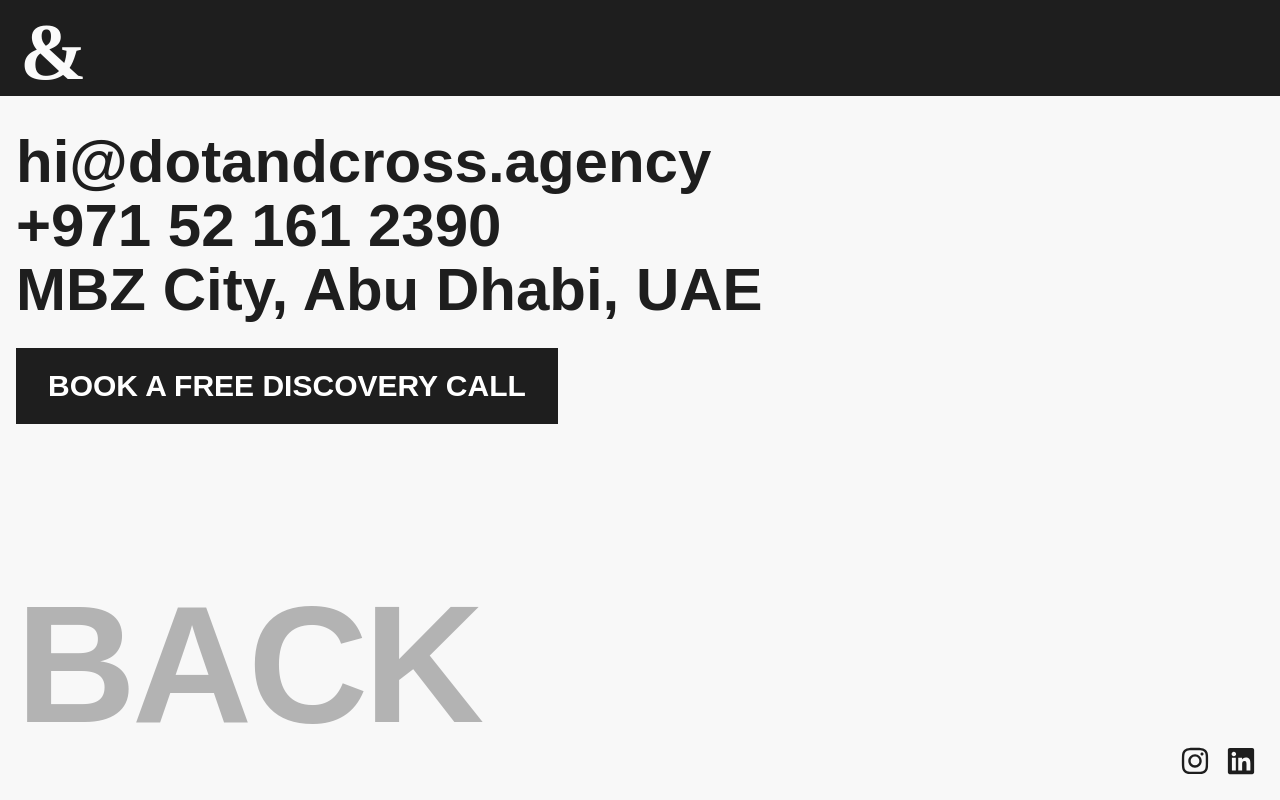
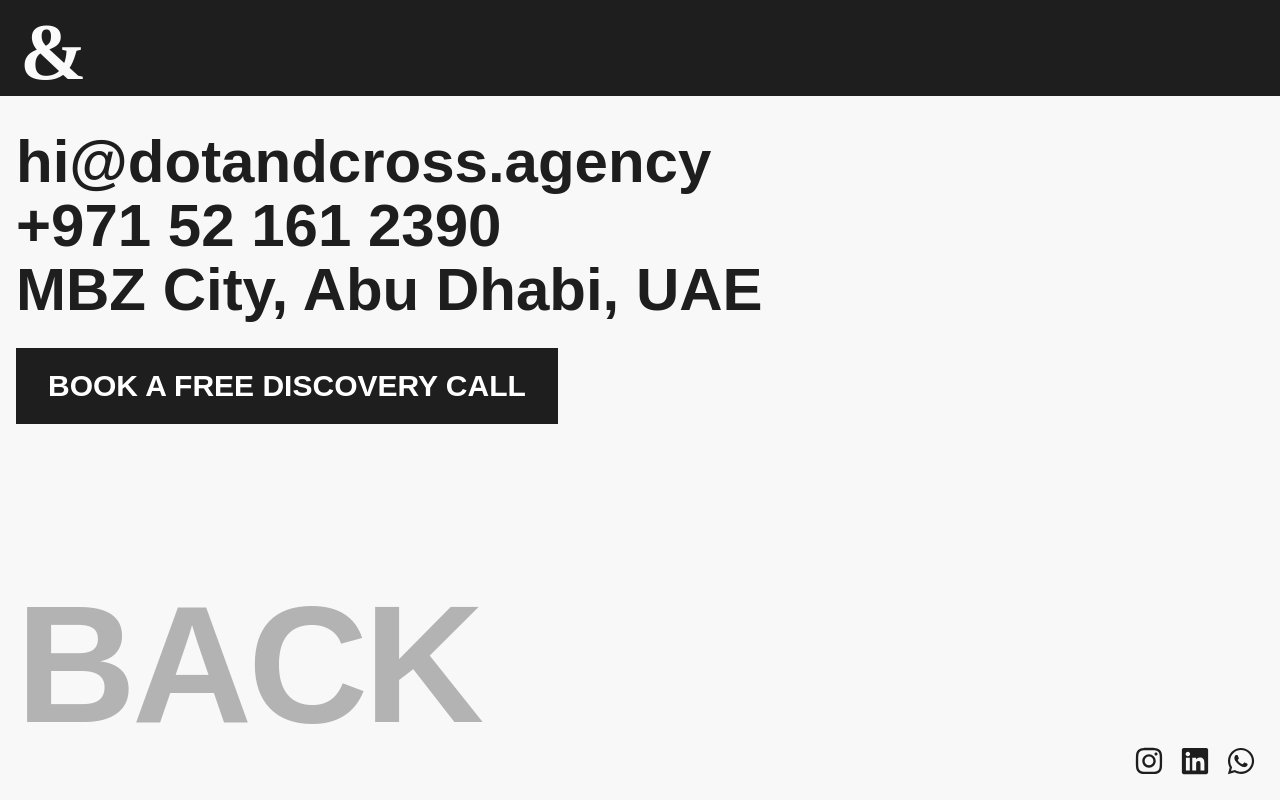
Before and after one commit to femilmirza/Dot-and-Cross-Official, a React (Vite) app: page /contact in a window 1280 px wide. Built offline with nearby package versions, Linux system fonts and the light colour scheme; a web font is replaced by a local one.

Commit message:
added whsp icon, capabilities update, cta button placement

```diff
--- a/src/App.jsx
+++ b/src/App.jsx
@@ -319,6 +319,17 @@
         <Line text="CAPABILITIES" onClick={() => navigate("/capabilities")} isLink customClassName="text-[15vw] sm:text-[12vw] md:text-[16vw]" />
         <Line text="CONTACT" onClick={() => navigate("/contact")} isLink customClassName="text-[15vw] sm:text-[12vw] md:text-[16vw]" />
         <FloatingCircles count={10} />
+                {/* CTA Button */}
+                <motion.div
+                  onClick={() =>
+                    window.open("https://calendly.com/discoverycall-dotandcross/30min", "_blank")
+                  }
+                  whileHover={{ scale: 1.05 }}
+                  whileTap={{ scale: 0.95 }}
+                  className="self-start text-center text-2xl md:text-3xl font-black uppercase cursor-pointer transition-all duration-300 bg-[#1e1e1e] text-white hover:bg-[#42b7e9] hover:text-[#1e1e1e] px-8 py-5 mt-6 mb-10 ml-5"
+                >
+                  BOOK A FREE DISCOVERY CALL
+                </motion.div>
         <div
           onClick={() => navigate("/privacypolicy")}
           className="absolute bottom-3 right-1 pr-10 text-xs font-semibold text-right leading-[0.8] text-[#1e1e1e] opacity-80 indent-10"
@@ -338,6 +349,7 @@
     </>
   );
 };
+
 
 // --- App Wrapper ---
 const App = () => {
--- a/src/BrandCapabilities.jsx
+++ b/src/BrandCapabilities.jsx
@@ -23,19 +23,6 @@
 
 const capabilitiesData = [
   {
-    id: "WayfindingAndSignage",
-    title: "WAYFINDING & SIGNAGE",
-    color: "#ffb347",
-    description:
-      "Clear, functional and beautifully executed systems that guide peopleand define spaces.",
-    items: [
-      "◉ External & internal wayfinding systems",
-      "◉ Retail, hospitality & public space signage",
-      "◉ Architechural & digital signage",
-      "◉ Custom landmark features",
-    ],
-  },
-  {
     id: "brandGlowUp",
     title: "BRAND GLOW UP",
     color: "#83cdb8",
@@ -43,7 +30,7 @@
       "Ideal when your visual identity needs to catch up with your growth.",
     items: [
       "◉ Refreshed logo mark, color palette and typography",
-      "◉ Collateral pack: business cards, stationery and mock-ups",
+      "◉ Collateral pack: company profile, brochure, business cards, stationery and mock-ups",
       "◉ Compact style guide with key do’s and don’ts",
     ],
   },
@@ -93,6 +80,19 @@
     ],
   },
   {
+    id: "WayfindingAndSignage",
+    title: "WAYFINDING & SIGNAGE",
+    color: "#ffb347",
+    description:
+      "Clear, functional and beautifully executed systems that guide peopleand define spaces.",
+    items: [
+      "◉ External & internal wayfinding systems",
+      "◉ Retail, hospitality & public space signage",
+      "◉ Architechural & digital signage",
+      "◉ Custom landmark features",
+    ],
+  },
+  {
     id: "BrandClaritySessions",
     title: "BRAND CLARITY SESSIONS",
     color: "#f4eb27",
@@ -114,7 +114,7 @@
       "◉ Pitch decks and proposals",
       "◉ Social graphics and ad covers",
       "◉ Branded merchandise, packaging and point-of-sale materials",
-      "◉ Event assets: banners, signage and wayfinding",
+      "◉ Event assets: backdrops, bespoke print and digital design assets",
       "◉ Custom one-off design requests",
       "◉ Website design and development",
     ],
--- a/src/Contact.jsx
+++ b/src/Contact.jsx
@@ -1,7 +1,7 @@
 import React from "react";
 import { motion } from "framer-motion";
 import { useNavigate } from "react-router-dom";
-import { FaInstagram, FaLinkedin } from "react-icons/fa";
+import { FaInstagram, FaLinkedin, FaWhatsapp } from "react-icons/fa";
 import { Helmet } from "react-helmet";
 
 
@@ -107,6 +107,14 @@
         >
           <FaLinkedin />
         </a>
+        <a
+          href="https://wa.me/971521612390"
+          target="_blank"
+          rel="noopener noreferrer"
+          className="text-3xl text-[#1e1e1e] hover:scale-110 transition-transform duration-200"
+        >
+          <FaWhatsapp />
+        </a>
       </div>
 
       {/* BACK Button */}
```
